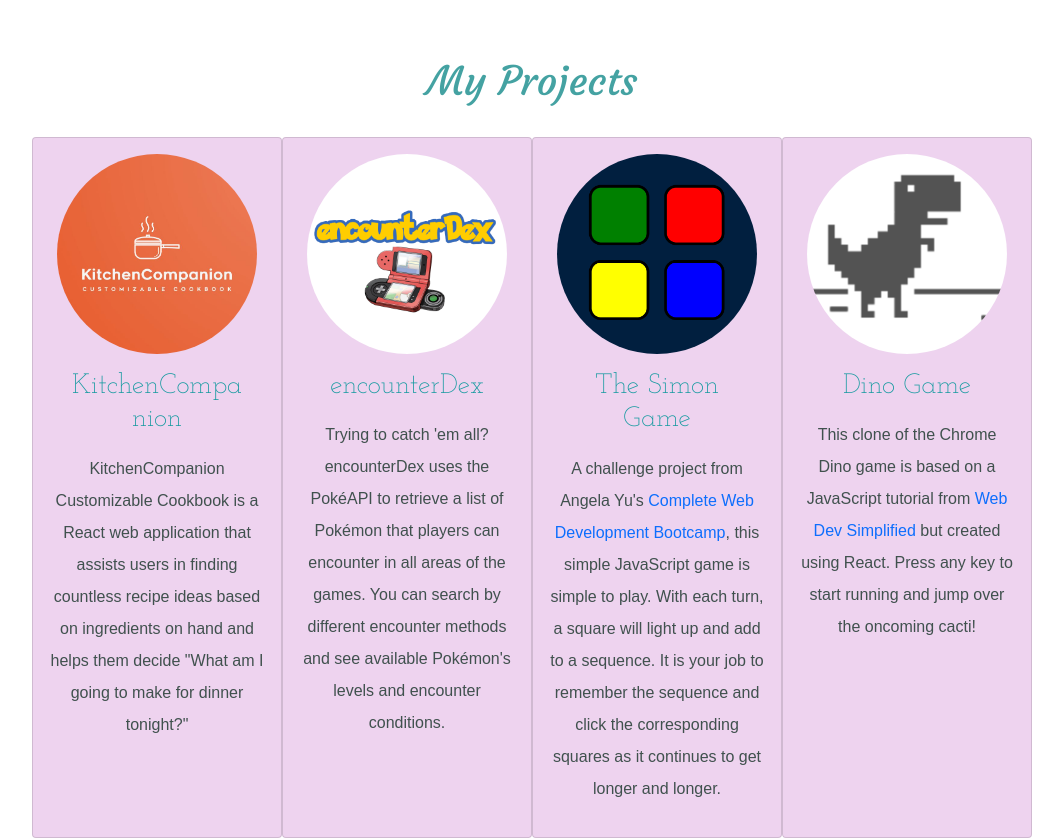
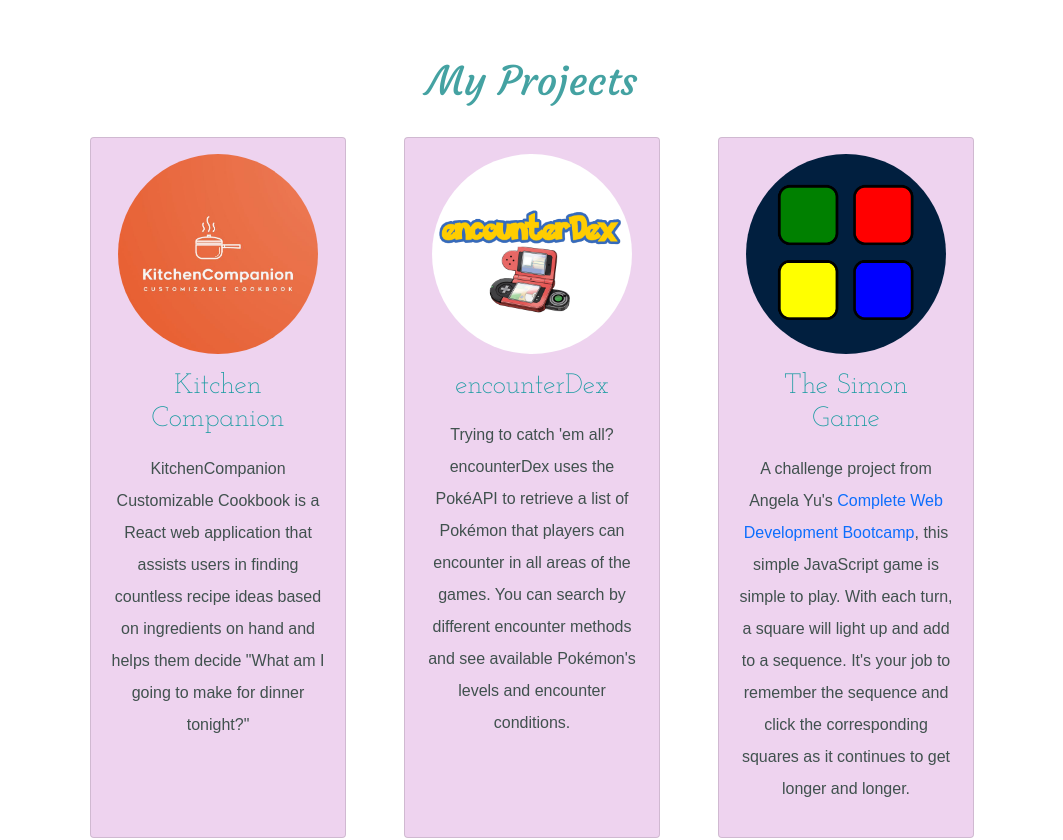
Before and after one commit to jim-lougheed/portfolio, a website with bundled scripts: page index.html in a window 1280 px wide. Shown: the part 1000-1840 px from the top of the page, without its empty margins (108-1171 px from the left). Built offline with nearby package versions, Linux system fonts and the light colour scheme; a web font is replaced by a local one.

Commit message:
Take out Dino Game

```diff
--- a/index.html
+++ b/index.html
@@ -83,7 +83,7 @@
       <div class="card-body">
         <img class="project__image" src="images/images/kitchen-companion.jpg" alt="kitchen companion">
         <a href="https://kitchen-companion.herokuapp.com/">
-          <h3 class="project__header">KitchenCompanion</h3>
+          <h3 class="project__header">Kitchen Companion</h3>
         </a>
         <p class="project__description">KitchenCompanion Customizable Cookbook is a React web application that assists users in finding countless recipe ideas based on ingredients on hand and helps them decide "What am I going to make for dinner tonight?"</p>
       </div>
@@ -103,11 +103,11 @@
         <a href="https://jim-lougheed.github.io/SimonGame/">
           <h3 class="project__header">The Simon Game</h3>
         </a>
-        <p class="projects__description">A challenge project from Angela Yu's <a href="https://www.udemy.com/course/the-complete-web-development-bootcamp/">Complete Web Development Bootcamp</a>, this simple JavaScript game is simple to play. With each turn, a square will light up and add to a sequence. It is your job to remember the sequence and click the corresponding squares as it continues to get longer and longer.</p>
+        <p class="projects__description">A challenge project from Angela Yu's <a href="https://www.udemy.com/course/the-complete-web-development-bootcamp/">Complete Web Development Bootcamp</a>, this simple JavaScript game is simple to play. With each turn, a square will light up and add to a sequence. It's your job to remember the sequence and click the corresponding squares as it continues to get longer and longer.</p>
 
       </div>
     </div>
-    <div class="card project__card">
+    <!-- <div class="card project__card">
       <div class="card-body">
         <img class="project__image" src="images/images/dino-game.png" alt="dino game">
         <a href="https://jim-lougheed.github.io/dino-game/">
@@ -116,7 +116,7 @@
         <p class="projects__description">This clone of the Chrome Dino game is based on a JavaScript tutorial from <a href="https://www.youtube.com/watch?v=47eXVRJKdkU">Web Dev Simplified</a> but created using React. Press any key to start running and jump over the oncoming cacti!</p>
 
       </div>
-    </div>
+    </div> -->
 
   </div>
 
```
